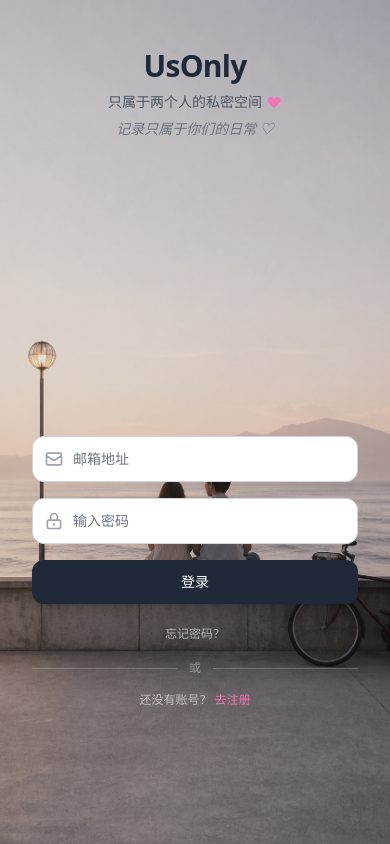
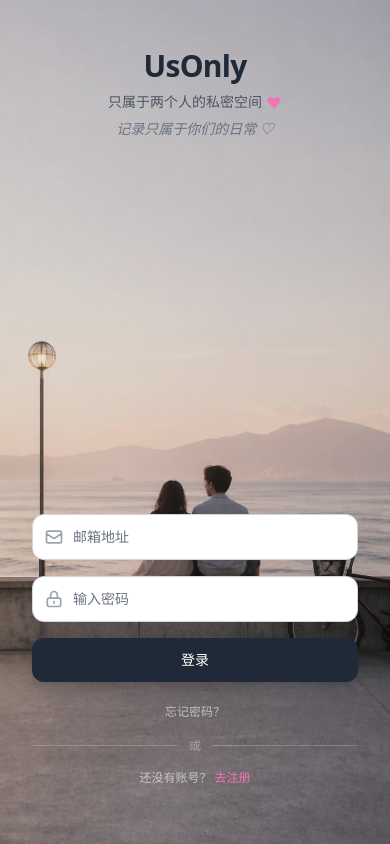
Before and after one commit to calm-66/usonly, a Next.js app: page / in a window 390 px wide. Built offline with nearby package versions, Linux system fonts and the light colour scheme; no server answers.

Commit message:
fix: 调整移动端登录表单初始位置

```diff
--- a/src/app/page.tsx
+++ b/src/app/page.tsx
@@ -131,7 +131,7 @@ export default function Home() {
         </div>
 
         {/* 登录表单区域 - 底部 */}
-        <div className={`absolute inset-x-0 top-0 bottom-0 z-10 w-full overflow-y-auto overscroll-contain px-4 pt-[clamp(350px,52svh,420px)] pb-[calc(140px+env(safe-area-inset-bottom))] sm:pt-[clamp(190px,28vh,250px)] sm:pb-10 transition-all duration-700 ${showLoginCard ? 'opacity-100 translate-y-0' : 'opacity-0 translate-y-8'}`}>
+        <div className={`absolute inset-x-0 top-0 bottom-0 z-10 w-full overflow-y-auto overscroll-contain px-4 pt-[clamp(430px,59svh,500px)] pb-[calc(140px+env(safe-area-inset-bottom))] sm:pt-[clamp(190px,28vh,250px)] sm:pb-10 transition-all duration-700 ${showLoginCard ? 'opacity-100 translate-y-0' : 'opacity-0 translate-y-8'}`}>
 
           {/* 登录/注册表单卡片 */}
           <div className="w-full max-w-[420px] mx-auto px-4 pt-4 pb-0 sm:p-4">
```
